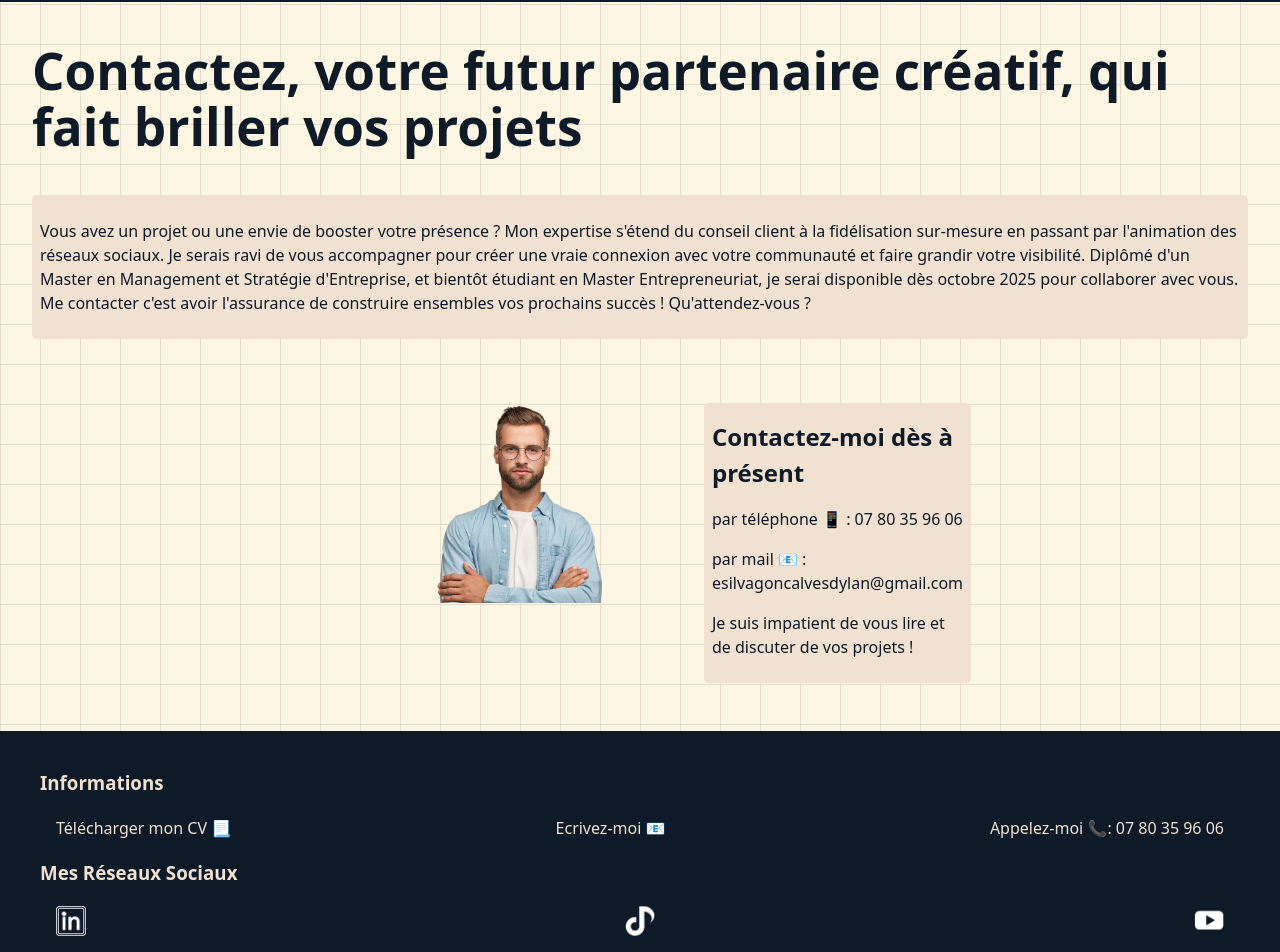
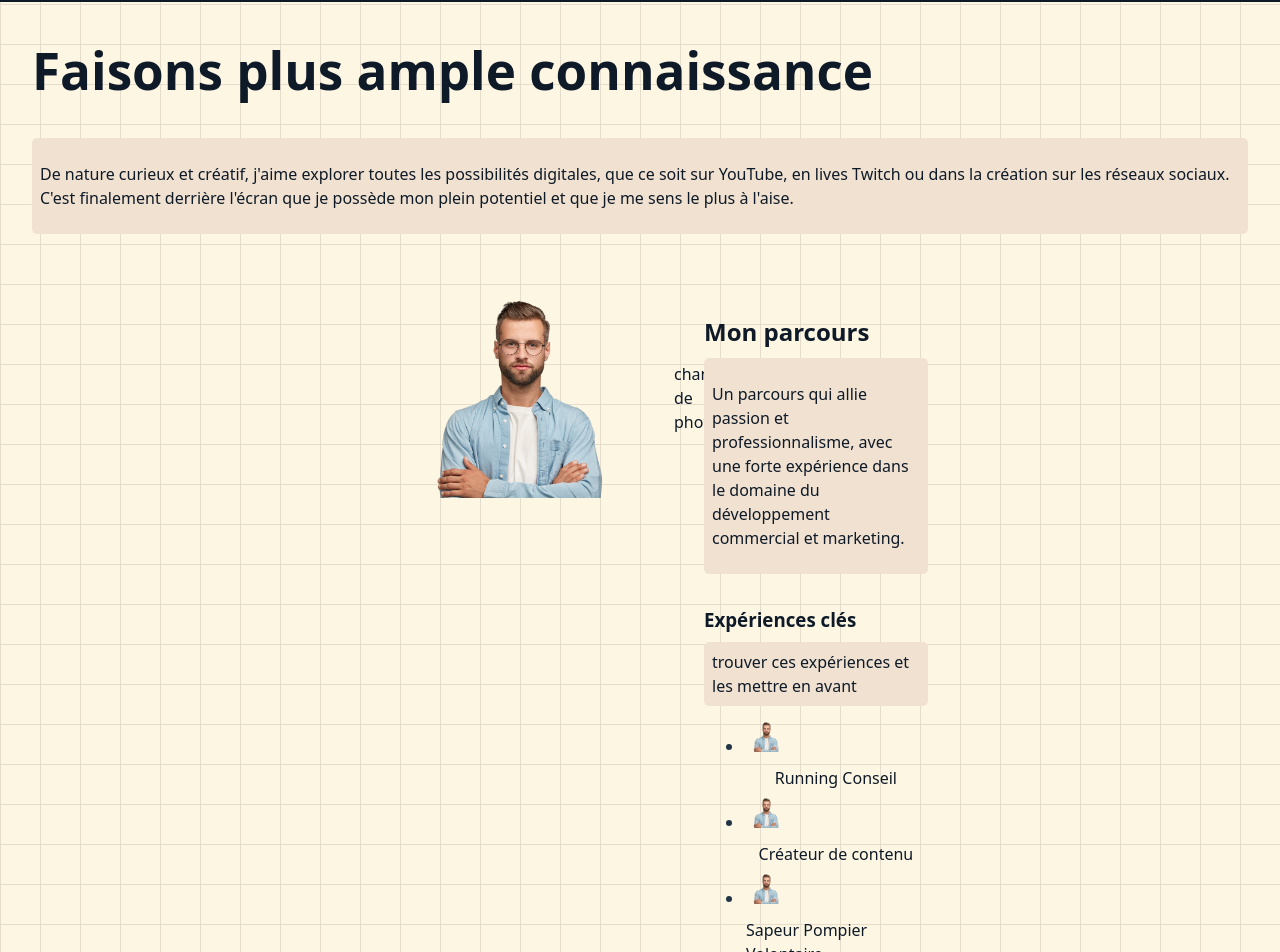
Before and after one commit to ErnestDaph/esilvagoncalves, a React (Vite) app in the folder mon-projet/: page / in a window 1280 px wide. Shown: the part 76-1028 px from the top of the page. Built offline with nearby package versions, Linux system fonts and the light colour scheme.

Commit message:
Development of the CSS for the About page

```diff
--- a/mon-projet/src/App.tsx
+++ b/mon-projet/src/App.tsx
@@ -2,6 +2,7 @@ import { useState } from 'react'
 import NavBar from './components/NavBar/NavBar.js'
 import Footer from './components/Footer/Footer.js'
 import Contact from '../src/pages/Contact/Contact.js'
+import About from '../src/pages/About/About.js'
 import './App.css'
 
 function App() {
@@ -11,7 +12,7 @@ function App() {
     <>
       <main>
       <NavBar />
-      <Contact />
+      <About />
       <Footer />
 
       </main>
--- a/mon-projet/src/pages/About/About.module.css
+++ b/mon-projet/src/pages/About/About.module.css
@@ -0,0 +1,111 @@
+:root {
+    --primary-color: #F0E1D1;
+    --secondary-color: #3967a7;
+    --thirdary-color: #0e1a27;
+}
+
+.H1Container {
+    width: auto;
+    height: auto;
+    margin: 20px 0;
+}
+
+H1, H2, H3, H4, legend {
+     text-align: left;
+     margin: 0.5rem 0;
+     color: var(--thirdary-color);
+}
+
+legend{
+    display: flex;
+    justify-content: center;
+    align-items: center;
+}
+.H1Subtitle,.h2Content,
+.experienceDescriptionText,
+.formationText,
+.projetsText,
+.passionText {
+    text-align: left;
+    margin: 0.5rem 0;
+    padding: 0.5rem;
+    color: var(--thirdary-color);
+    background-color: var(--primary-color);
+    border-radius: 5px;
+}
+
+section {
+    display: flex;
+    flex-direction: column;
+    align-items: center;
+    width: 100%;
+    margin: 0.5rem 0;
+    padding: 0 1rem;
+    box-sizing: border-box;
+}
+
+.H1Container,
+.h2Container,
+.H1Title,
+.H1Subtitle,
+.portrait {
+  margin: 0.5rem;
+  width: 100%;
+  box-sizing: border-box;
+  margin-left: auto;
+  margin-right: auto;
+}
+
+.portrait img{
+  max-width: 100%;
+  height: auto;
+  display: block;
+  margin: 0 auto;
+}
+
+
+/* --- Desktop version (à partir de 768px) --- */
+@media (min-width: 768px) {
+  /* Sections prennent toute la largeur de l’écran */
+  section {
+    height: auto;
+    width: 100%;
+    padding: 0 2rem;
+  }
+
+  /* Conteneurs gardent une marge, mais on enlève max-width sur d'autres sauf .h2Container */
+  .H1Container,
+  .H1Title,
+  .H1Subtitle,
+  .portrait {
+    margin: 1rem auto;
+    max-width: none;
+  }
+
+  /* Pour .h2Container on limite la largeur max et on centre */
+  .h2Container {
+    flex-direction: row;
+    justify-content: flex-start;
+    align-items: flex-start;
+
+    max-width: 600px; /* Même max-width que le paragraphe sous H1 */
+    margin: 2rem auto; /* Centre horizontalement */
+    width: 100%; /* Prend toute la largeur jusqu'à max-width */
+    box-sizing: border-box;
+  }
+
+  .portrait {
+    display: flex;
+    align-items: stretch;
+    height: 100%;
+    flex: 0 0 300px;
+    margin-right: 2rem;
+  }
+
+  .portrait img {
+    margin: 0;
+    height: 100%;
+    width: auto;
+    object-fit: contain;
+    display: block;  }
+}
--- a/mon-projet/src/pages/About/About.tsx
+++ b/mon-projet/src/pages/About/About.tsx
@@ -1,4 +1,4 @@
-import styles from "./Contact.module.css";
+import styles from "../About/About.module.css";
 import portraitDylan from "../../assets/images/PortraitDylan.png";
 import Button from "../../components/Button/Button";
 
@@ -17,16 +17,28 @@ const About = () =>{
         </div>
       </section>
       <section className={styles.h2Container}>
+        <div className={styles.portrait}>
+            <img src={portraitDylan} alt="Dylan" />
+            <legend>changer de photo</legend>
+        </div>
         <div className={styles.keyExperience}>
-            <h2>Mon parcours</h2>
-            <p>Un parcours qui allie passion et professionnalisme, avec une forte expérience dans le domaine du développement web.</p>
+            <div className={styles.h2Container}>
+                    <h2>Mon parcours</h2>
+                    <div className={styles.h2Content}>
+                    <p>Un parcours qui allie passion et professionnalisme, avec une forte expérience dans le domaine du développement commercial et marketing.</p>
+                </div>
+            </div>
+            <div className={styles.experienceDescription}>
             <h3>Expériences clés</h3>
-            <p>trouver ces expériences et les mettre en avant</p>
-            <h3>Etudes</h3>
-            <p>Un parcours académique solide: à retravailler</p>
+            <p className={styles.experienceDescriptionText}>trouver ces expériences et les mettre en avant</p>
+            <div className={styles.experienceList}>
+                <ul>
+                    <li><img src={portraitDylan} alt="Running Conseil" /><legend>Running Conseil</legend></li>
+                    <li><img src={portraitDylan} alt="Createur de contenu" /><legend>Créateur de contenu</legend></li>
+                    <li><img src={portraitDylan} alt="Sapeur Pompier Volontaire" /><legend>Sapeur Pompier Volontaire</legend></li>
+                </ul>
         </div>
-      </section>
-      <section className={styles.h2Container}>
+        <section className={styles.h2Container}>
         <div className={styles.competences}>
             <h2>Mes compétences</h2>
             <h3>Soft-Skills</h3>
@@ -44,10 +56,28 @@ const About = () =>{
             </ul>
         </div>
       </section>
+            </div>
+            <div className={styles.formation}>
+            <h3>Formation</h3>
+            <p className={styles.formationText}>Un parcours académique solide: à retravailler sous la forme d'une frise chronologique</p>
+            <div className={styles.timeline}>
+                <div className={styles.timelineItem}>
+                    <span className={styles.timelineDate}>2020 - 2023</span>
+                    <span className={styles.timelineTitle}>Diplôme en Développement Web</span>
+                </div>
+                <div className={styles.timelineItem}>
+                    <span className={styles.timelineDate}>2018 - 2020</span>
+                    <span className={styles.timelineTitle}>Baccalauréat en Sciences</span>
+                </div>
+            </div>
+            </div>
+        </div>
+      </section>
+
       <section className={styles.h2Container}>
         <div className={styles.projets}>
             <h2>Mes projets</h2>
-            <p>Découvrez mes réalisations et comment j'ai mis en pratique mes compétences pour créer des expériences engageantes.</p>
+            <p className={styles.projetsText}>Découvrez mes réalisations et comment j'ai mis en pratique mes compétences pour créer des expériences engageantes.</p>
             <div className={styles.projectList}>
                 {/* Ajoutez ici une liste de vos projets */}
                 <ul>
@@ -63,7 +93,7 @@ const About = () =>{
       <section className={styles.h2Container}>
         <div className={styles.passion}>
             <h2>Mes passions</h2>
-            <p>Je suis passionné par tout ce qui touche à la création de contenu et à l'interaction avec les communautés en ligne. Que ce soit à travers le streaming, la vidéo ou les réseaux sociaux, j'aime partager mes idées et collaborer avec les autres.</p>
+            <p className={styles.passionText}>Je suis passionné par tout ce qui touche à la création de contenu et à l'interaction avec les communautés en ligne. Que ce soit à travers le streaming, la vidéo ou les réseaux sociaux, j'aime partager mes idées et collaborer avec les autres.</p>
         </div>
       </section>
 
--- a/mon-projet/src/pages/Contact/Contact.tsx
+++ b/mon-projet/src/pages/Contact/Contact.tsx
@@ -1,5 +1,5 @@
 
-import styles from "./Contact.module.css";
+import styles from "../Contact/Contact.module.css";
 import portraitDylan from "../../assets/images/PortraitDylan.png";
 
 const Contact = () =>{
```
